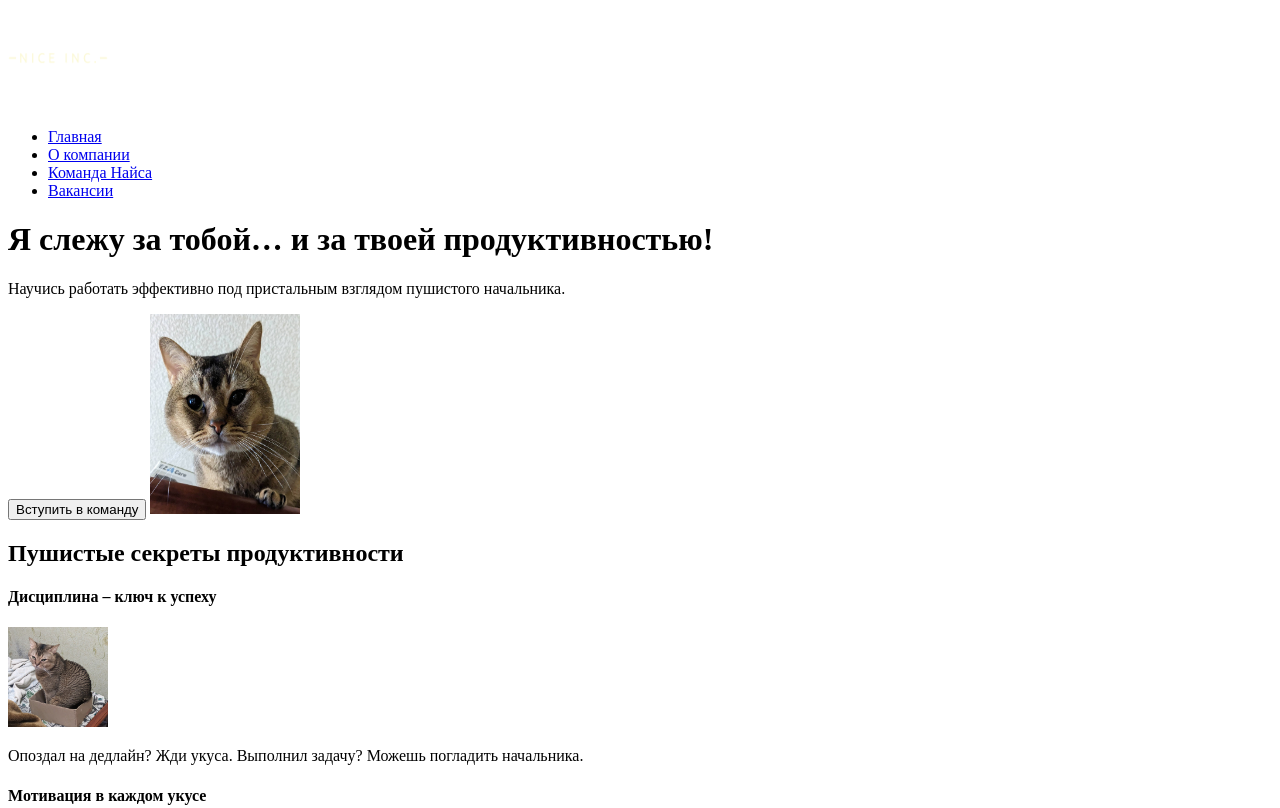
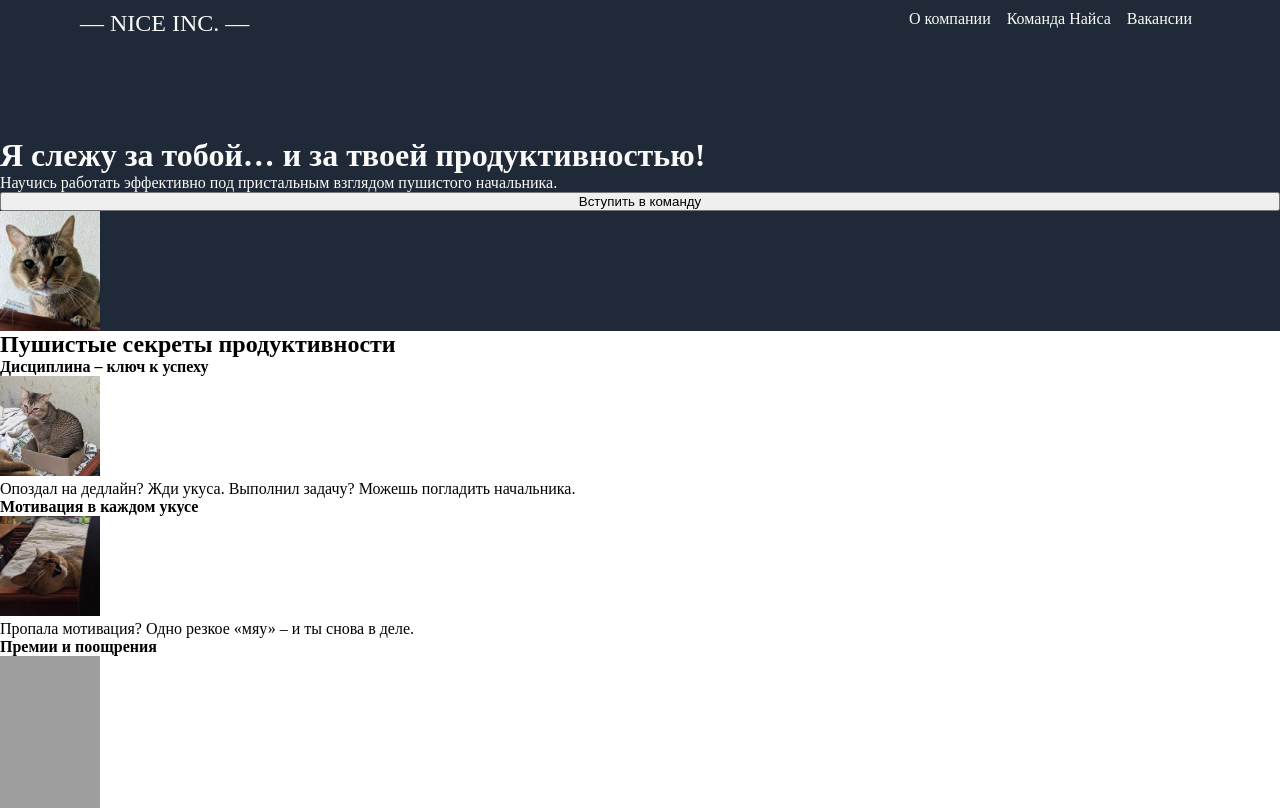
Before and after one commit to LIGECT/cat-ceo-landing-page, a plain HTML site: page index.html in a window 1280 px wide. Shown: the top 808 px of the page. Drawn offline with Linux system fonts and the light colour scheme; grey boxes are pictures that could not be loaded.

Commit message:
Make navigation

```diff
--- a/index.html
+++ b/index.html
@@ -3,33 +3,31 @@
   <head>
     <meta charset="UTF-8" />
     <meta name="viewport" content="width=device-width, initial-scale=1.0" />
+    <link rel="stylesheet" href="style.css">
     <title>NICE Inc.</title>
   </head>
   <body>
     <header>
-      <nav>
-        <img src="./images/logo.png" alt="Nice Inc." width="100" height="100" />
+      <div class="navigation" >
+       <p class="logo" >&mdash; NICE INC. &mdash;</p>
+        <nav>
         <ul>
-          <li><a href="#">Главная</a></li>
           <li><a href="#">О компании</a></li>
           <li><a href="#">Команда Найса</a></li>
           <li><a href="#">Вакансии</a></li>
         </ul>
       </nav>
+      </div>
 
-      <h1>Я слежу за тобой… и за твоей продуктивностью!</h1>
+         <h1>Я слежу за тобой… и за твоей продуктивностью!</h1>
       <p>
         Научись работать эффективно под пристальным взглядом пушистого
         начальника.
       </p>
       <button>Вступить в команду</button>
 
-      <img
-        src="./images/main.jpg"
-        alt="Наблюдающий кот"
-        width="150"
-        height="200"
-      />
+      <img src="./images/main.jpg" alt="" width="100" height="120" />
+
     </header>
     <main>
       <section>
--- a/style.css
+++ b/style.css
@@ -5,3 +5,52 @@
   --hero-secondary-text: #e5e7eb;
   --button-color: #3882f6;
 }
+
+* {
+  padding: 0;
+  margin: 0;
+}
+
+html {
+  box-sizing: border-box;
+}
+
+*,
+*::before,
+*::after {
+  box-sizing: inherit;
+}
+
+header {
+  background-color: var(--dark-background-color);
+  color: var(--hero-main-text);
+  display: flex;
+  flex-direction: column;
+}
+
+ul {
+  display: flex;
+  list-style-type: none;
+}
+
+a {
+  color: var(--hero-main-text);
+  text-decoration: none;
+  margin: 0.5rem;
+}
+
+.navigation {
+  display: flex;
+  justify-content: space-between;
+  background-color: var(--dark-background-color);
+  padding: 10px 80px 100px 80px;
+}
+
+.logo {
+  color: var(--hero-main-text);
+  font-size: 24px;
+}
+
+.main {
+  display: flex;
+}
```
Also changed, not shown: images/logo.png (deleted).
